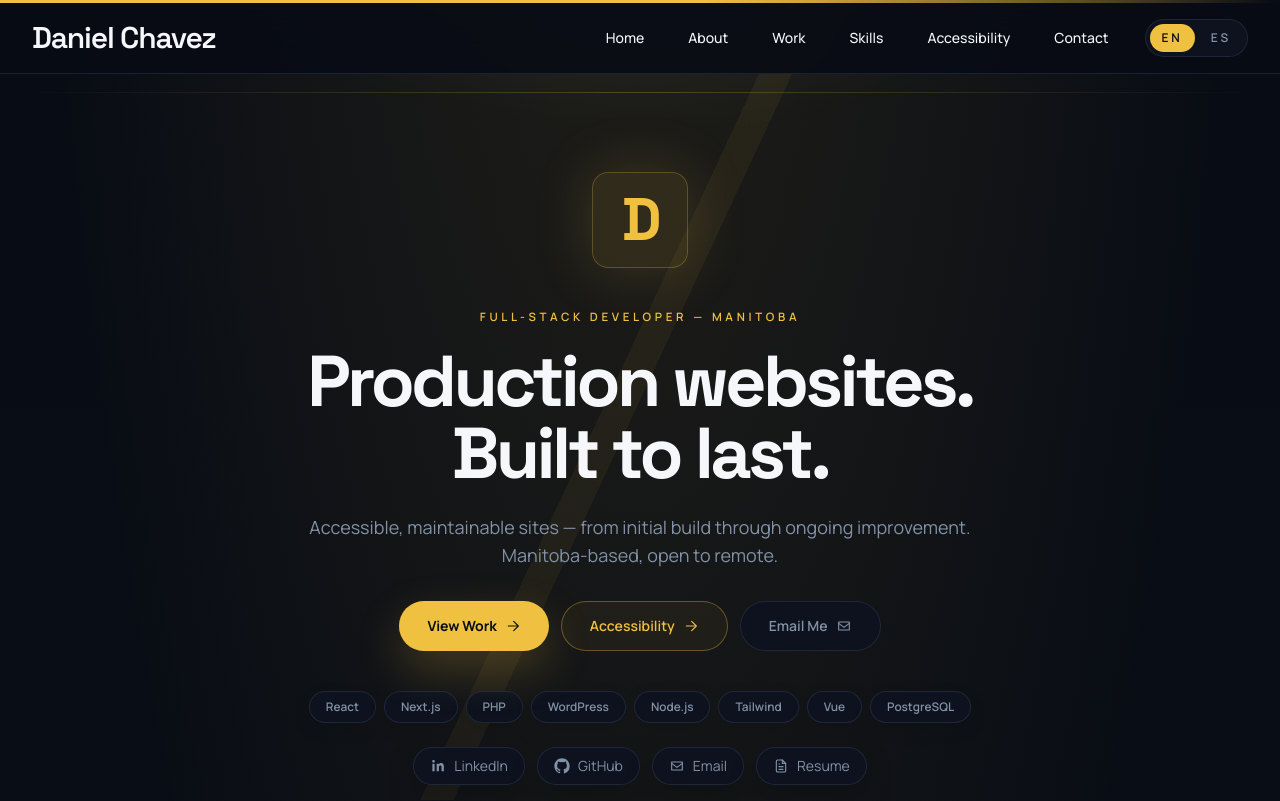
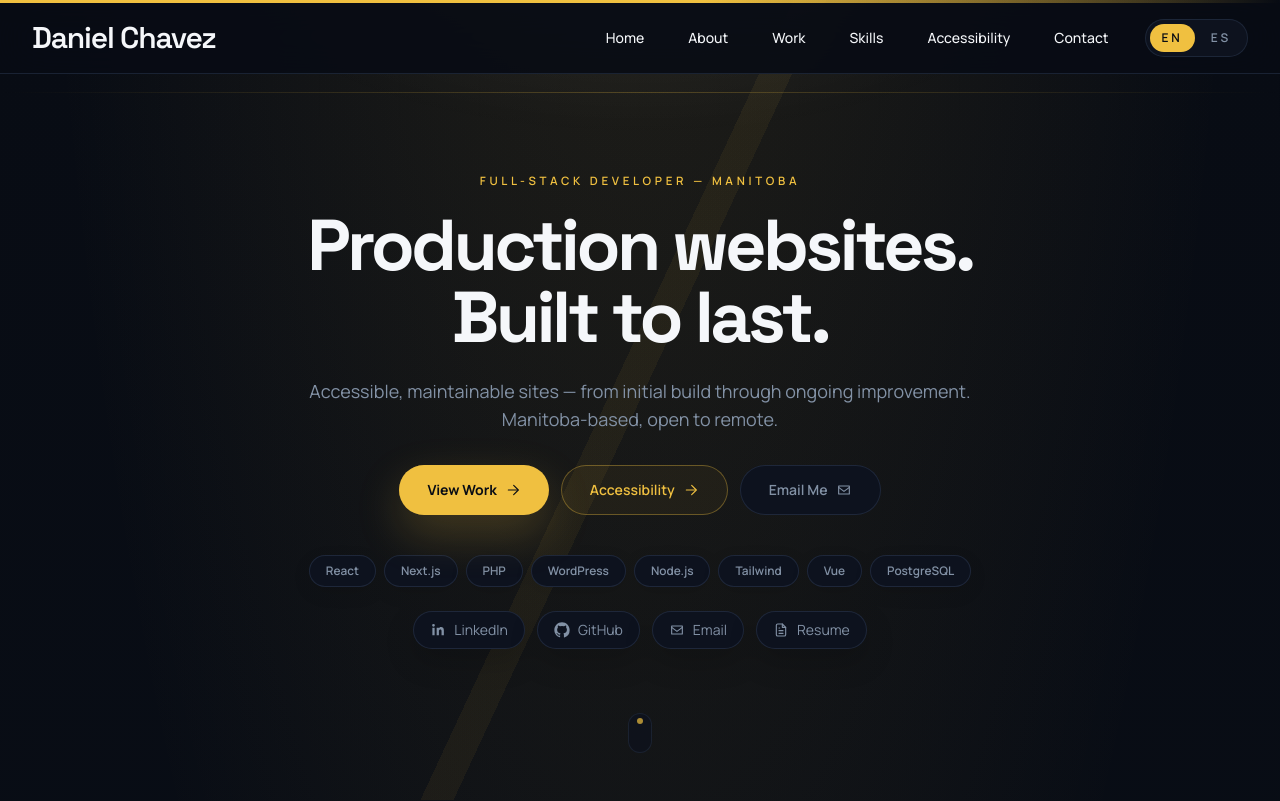
Before and after one commit to dchavez3395/Portfolio2026, a React (Vite) app: page / in a window 1280 px wide. Shown: the top 801 px of the page. Built offline with nearby package versions, Linux system fonts and the light colour scheme.

Commit message:
fix: remove hero brand mark — text-only nav, no decorative D

```diff
--- a/src/SiteApp.jsx
+++ b/src/SiteApp.jsx
@@ -641,16 +641,6 @@ function HomePage({ t, language, sectionLink, socialLinks }) {
         </div>
 
         <div className="relative z-10 mx-auto w-full max-w-4xl text-center">
-
-          {/* Brand mark: bold geometric "D" in gold */}
-          <div
-            className="mx-auto mb-10 flex h-24 w-24 items-center justify-center rounded-2xl border border-gold/25 bg-gold/10 shadow-[0_0_60px_rgba(240,192,64,0.18)]"
-            aria-hidden="true"
-          >
-            <span className="font-display text-6xl font-bold leading-none text-gold select-none tracking-[-0.05em]">
-              D
-            </span>
-          </div>
 
           {/* Eyebrow */}
           <p className="text-[0.72rem] font-semibold uppercase tracking-[0.32em] text-gold">
```
